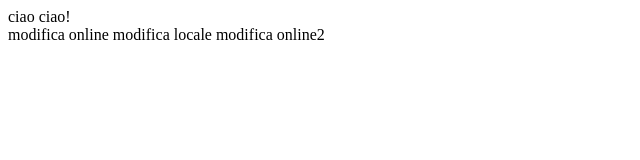
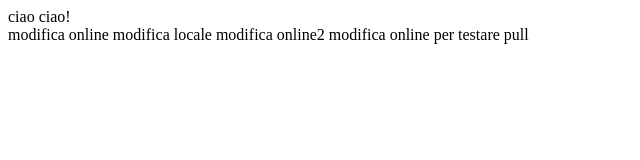
Before and after one commit to AntonioSpecchio/test, a plain HTML site: page index.html in a window 1280 px wide. Shown: the whole page, without its empty margins (0-640 px from the left). Drawn offline with Linux system fonts and the light colour scheme.

Commit message:
Update index.html pull

```diff
--- a/index.html
+++ b/index.html
@@ -7,5 +7,6 @@
         modifica online
         modifica locale
         modifica online2
+        modifica online per testare pull
     </body>
 </html>
```
